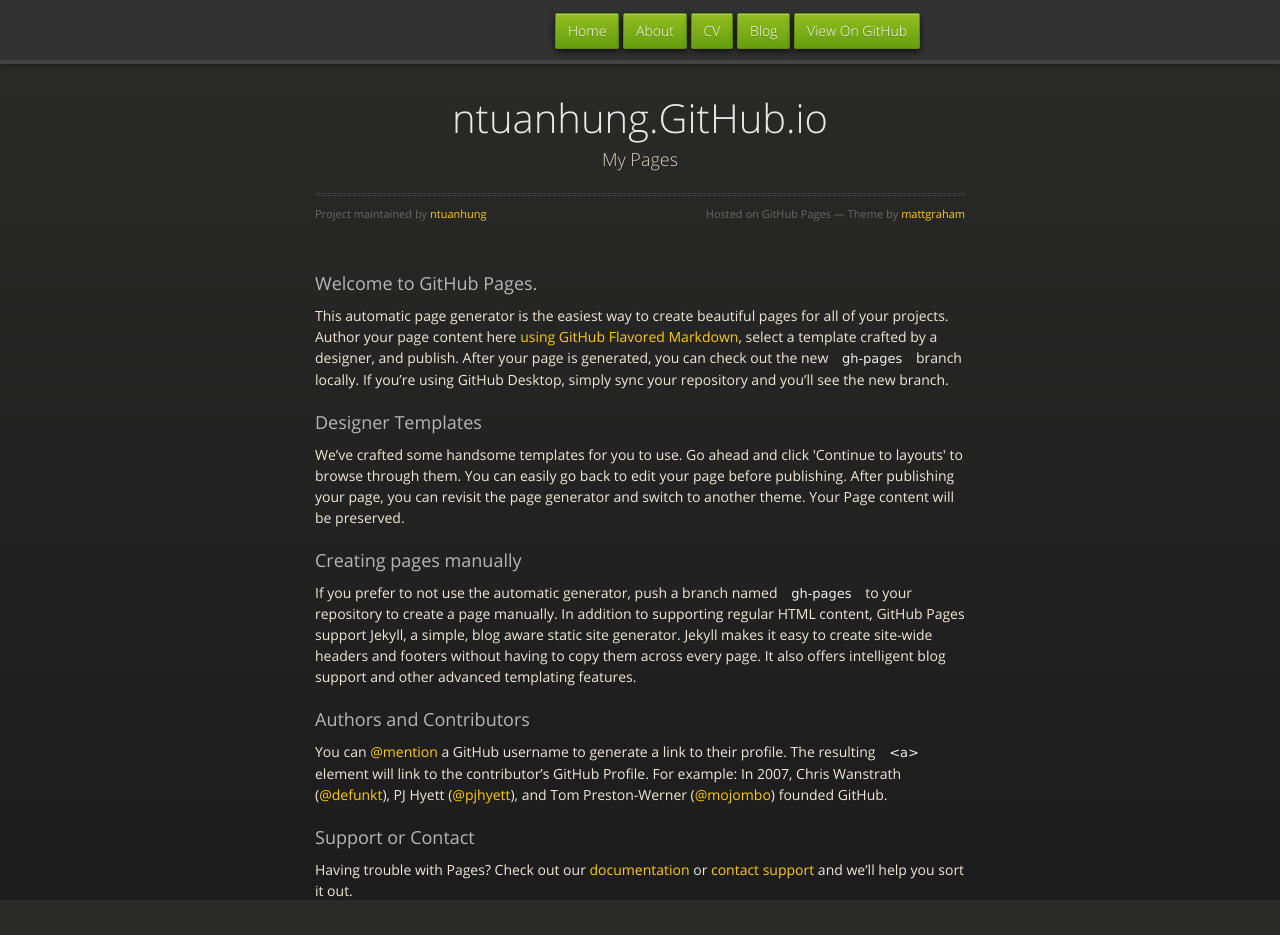
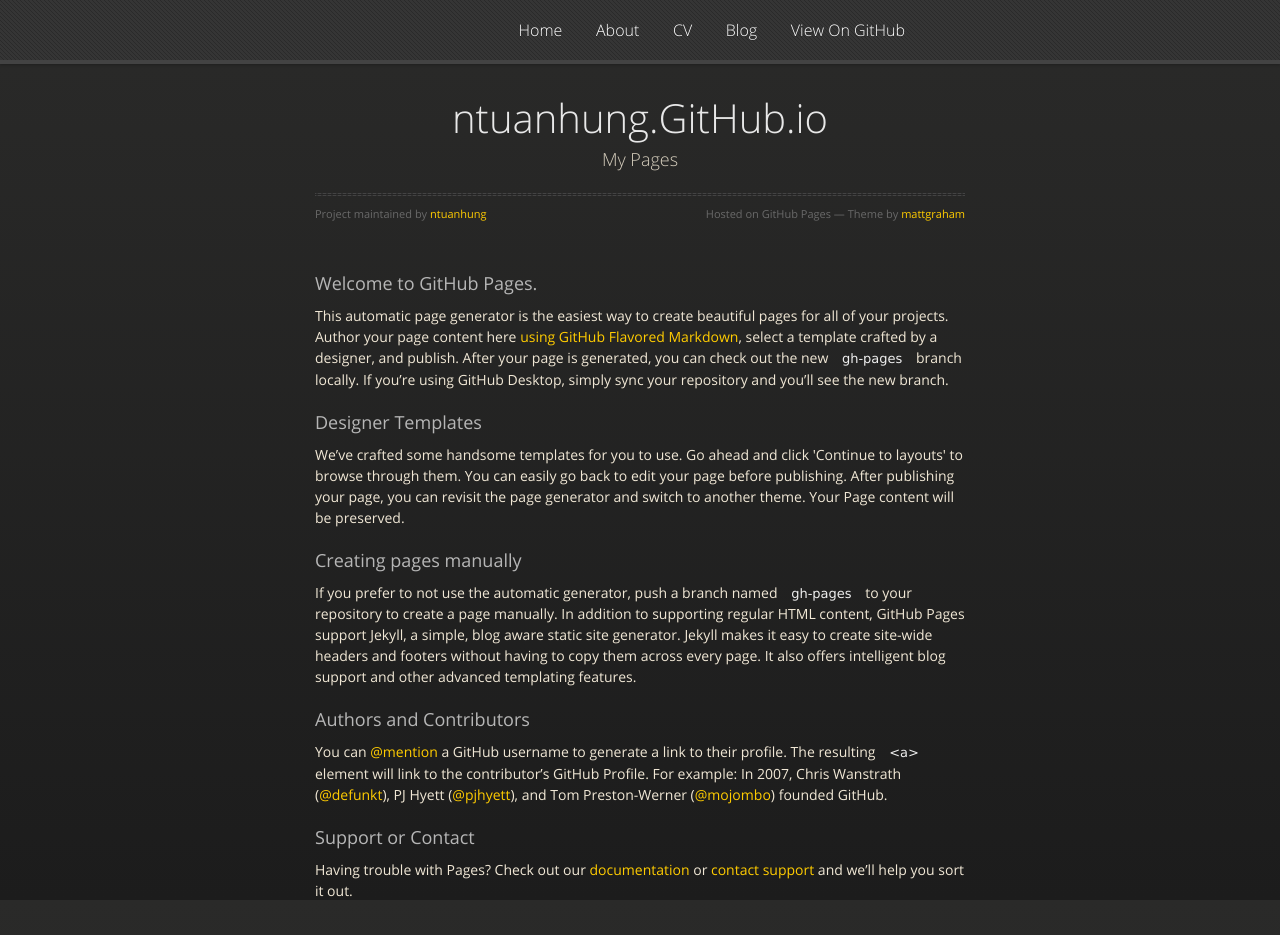
Before and after one commit to ntuanhung/ntuanhung.github.io, a Jekyll site: the page built from index.html, in a window 1280 px wide and 1011 px high. Shown: the top 935 px of the window. Built offline with Jekyll 4.4.1, drawn with Linux system fonts in a browser that asks for light colours; nearby versions of some CDN libraries.

Commit message:
Update styles.css

```diff
--- a/stylesheets/styles.css
+++ b/stylesheets/styles.css
@@ -728,44 +728,15 @@
 }
 #header nav li a {
   color: white;
-  border: 1px solid #5d910b;
-  background: -webkit-gradient(linear, 50% 0%, 50% 100%, color-stop(0%, #93bd20), color-stop(100%, #659e10));
-  background: -webkit-linear-gradient(#93bd20, #659e10);
-  background: -moz-linear-gradient(#93bd20, #659e10);
-  background: -o-linear-gradient(#93bd20, #659e10);
-  background: -ms-linear-gradient(#93bd20, #659e10);
-  background: linear-gradient(#93bd20, #659e10);
-  -moz-border-radius: 2px;
-  -webkit-border-radius: 2px;
-  -o-border-radius: 2px;
-  -ms-border-radius: 2px;
-  -khtml-border-radius: 2px;
-  border-radius: 2px;
-  -moz-box-shadow: inset 0px 1px 0px rgba(255, 255, 255, 0.3), 0px 3px 7px rgba(0, 0, 0, 0.7);
-  -webkit-box-shadow: inset 0px 1px 0px rgba(255, 255, 255, 0.3), 0px 3px 7px rgba(0, 0, 0, 0.7);
-  -o-box-shadow: inset 0px 1px 0px rgba(255, 255, 255, 0.3), 0px 3px 7px rgba(0, 0, 0, 0.7);
-  box-shadow: inset 0px 1px 0px rgba(255, 255, 255, 0.3), 0px 3px 7px rgba(0, 0, 0, 0.7);
-  background-color: #93bd20;
-  padding: 10px 12px;
+  padding: 10px 15px;
   margin-top: 6px;
   line-height: 14px;
-  font-size: 14px;
+  font-size: 16px;
   display: inline-block;
   text-align: center;
 }
 #header nav li a:hover {
-  background: -webkit-gradient(linear, 50% 0%, 50% 100%, color-stop(0%, #749619), color-stop(100%, #527f0e));
-  background: -webkit-linear-gradient(#749619, #527f0e);
-  background: -moz-linear-gradient(#749619, #527f0e);
-  background: -o-linear-gradient(#749619, #527f0e);
-  background: -ms-linear-gradient(#749619, #527f0e);
-  background: linear-gradient(#749619, #527f0e);
-  background-color: #659e10;
-  border: 1px solid #527f0e;
-  -moz-box-shadow: inset 0px 1px 1px rgba(0, 0, 0, 0.2), 0px 1px 0px rgba(0, 0, 0, 0);
-  -webkit-box-shadow: inset 0px 1px 1px rgba(0, 0, 0, 0.2), 0px 1px 0px rgba(0, 0, 0, 0);
-  -o-box-shadow: inset 0px 1px 1px rgba(0, 0, 0, 0.2), 0px 1px 0px rgba(0, 0, 0, 0);
-  box-shadow: inset 0px 1px 1px rgba(0, 0, 0, 0.2), 0px 1px 0px rgba(0, 0, 0, 0);
+  color: orange;
 }
 #header nav li.fork {
   margin-left: 0px;
```
